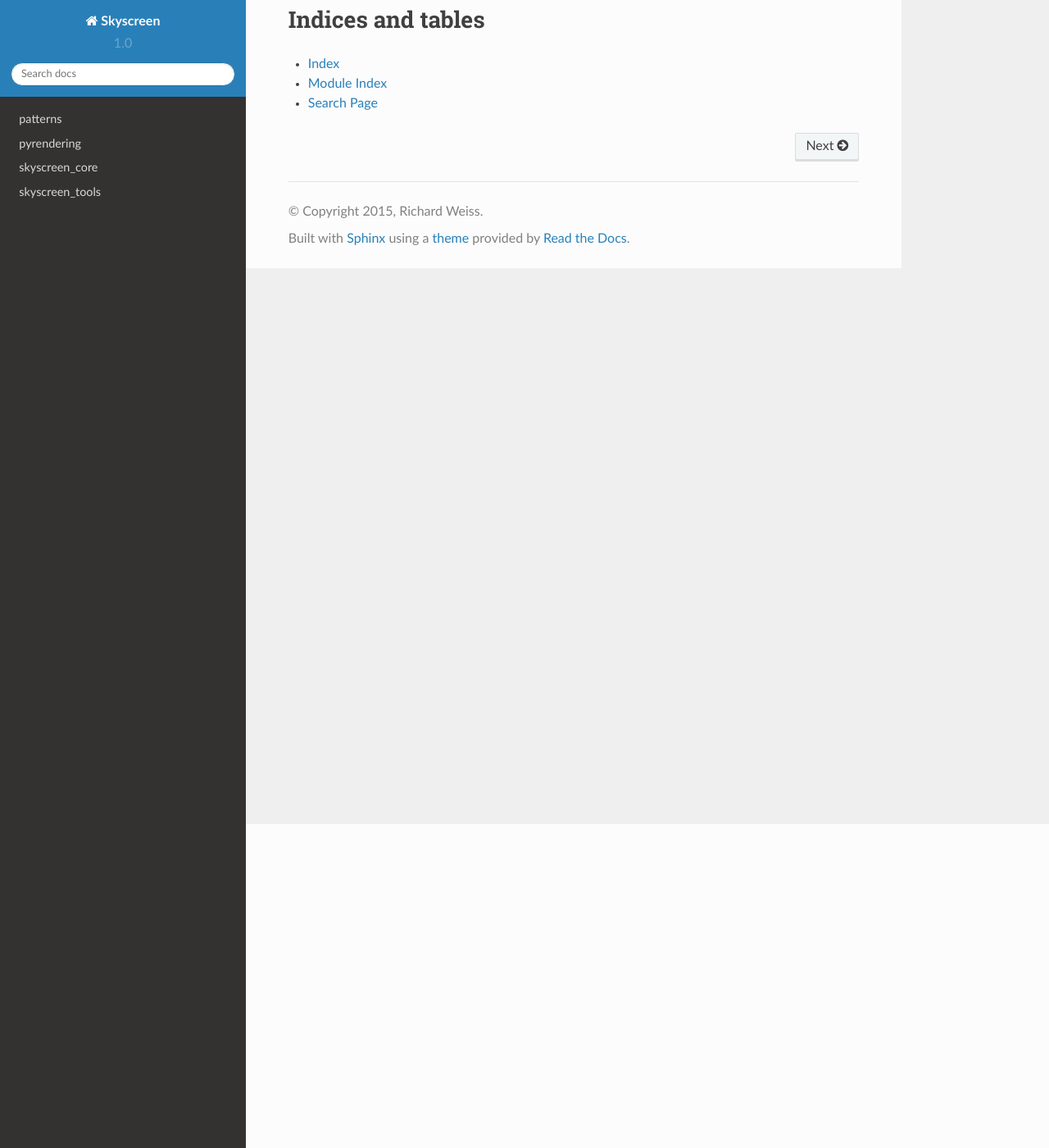
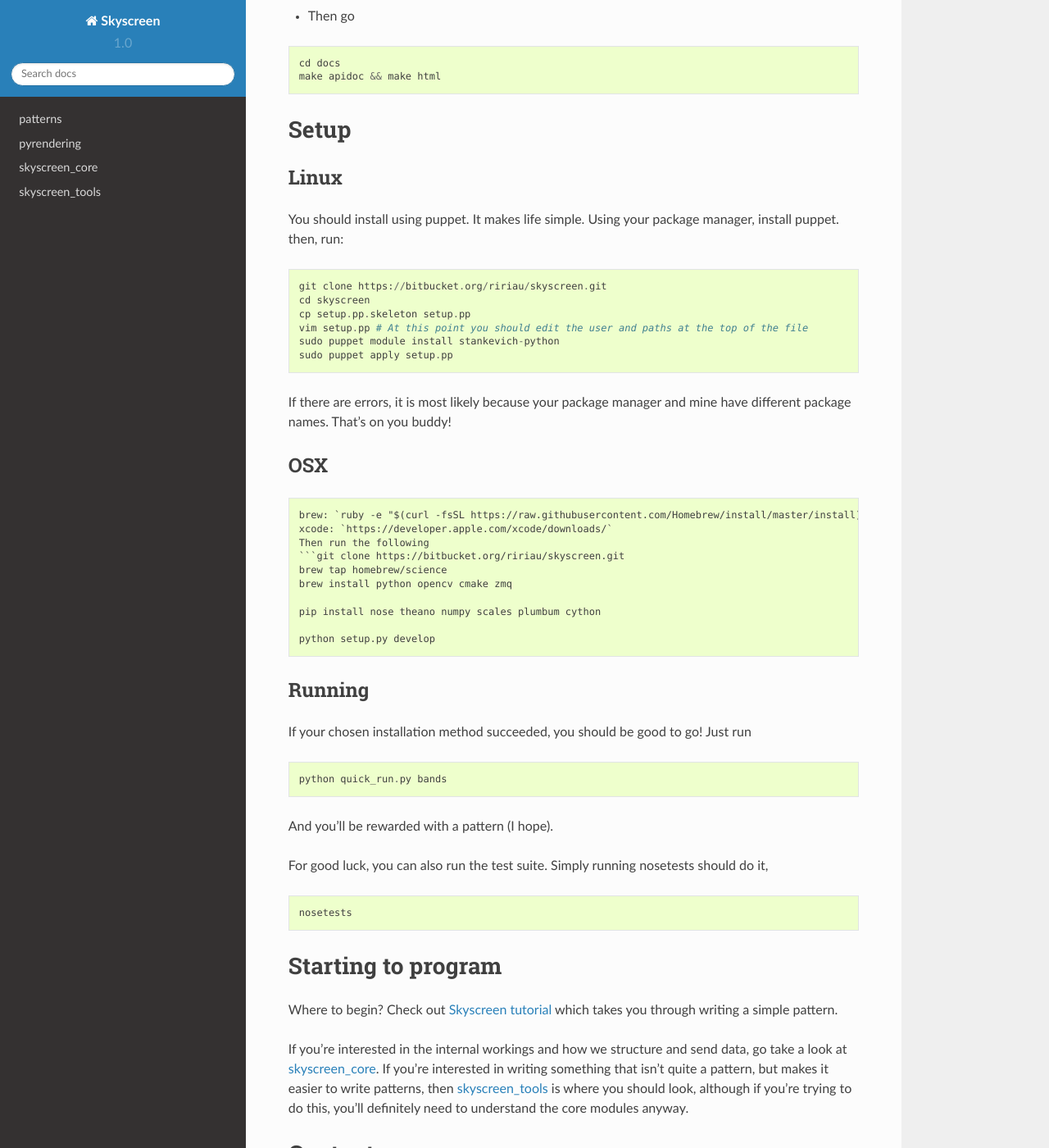
Before and after one commit to jarrahl/skyscreen, a Sphinx documentation site: the page built from docs/index.rst, in a window 1280 px wide and 1400 px high, scrolled down 395 px. Shown: the whole window at 82% size. Built offline with Sphinx 7.4.7 and the Read the Docs theme 2.0.0, drawn with Linux system fonts in a browser that asks for light colours; some of the changed text lies outside the part shown.

Commit message:
docs and zlib

````diff
--- a/docs/index.rst
+++ b/docs/index.rst
@@ -7,8 +7,78 @@
 =====================================
 Here, you'll find documentation on our awesome skyscreen. Looking for somewhere to start? Check out patterns!
 
+Building these docs
+-------------------
+* Ensure sphynx is installed, most likely by doing
+::
+
+   pip install Sphinx
+
+* Then go
+::
+
+   cd docs
+   make apidoc && make html
+
+Setup
+=====
+Linux
+-----
+You should install using puppet. It makes life simple. Using your package manager, install puppet.
+then, run::
+
+   git clone https://bitbucket.org/ririau/skyscreen.git
+   cd skyscreen
+   cp setup.pp.skeleton setup.pp
+   vim setup.pp # At this point you should edit the user and paths at the top of the file
+   sudo puppet module install stankevich-python
+   sudo puppet apply setup.pp
+
+If there are errors, it is most likely because your package manager and mine have different package
+names. That's on you buddy!
+
+OSX
+---
+::
+
+   brew: `ruby -e "$(curl -fsSL https://raw.githubusercontent.com/Homebrew/install/master/install)"`
+   xcode: `https://developer.apple.com/xcode/downloads/`
+   Then run the following
+   ```git clone https://bitbucket.org/ririau/skyscreen.git
+   brew tap homebrew/science
+   brew install python opencv cmake zmq
+
+   pip install nose theano numpy scales plumbum cython
+
+   python setup.py develop
+
+Running
+-------
+If your chosen installation method succeeded, you should be good to go!
+Just run
+::
+
+   python quick_run.py bands
+
+And you'll be rewarded with a pattern (I hope).
+
+For good luck, you can also run the test suite. Simply running nosetests should do it,
+::
+
+   nosetests
+
+Starting to program
+===================
+Where to begin? Check out :doc:`tutorial` which takes you through writing a simple pattern.
+
+If you're interested in the internal workings and how we structure and send data, go take a look
+at :doc:`skyscreen_core/modules`. If you're interested in writing something that isn't quite a pattern,
+but makes it easier to write patterns, then :doc:`skyscreen_tools/modules` is where you should look,
+although if you're trying to do this, you'll definitely need to understand the core modules anyway.
+
 
 Contents:
+=========
 
 .. toctree::
    :maxdepth: 1
````
Also changed, not shown: README.md (+3 -50 lines), docs/patterns/patterns.rst (+8 -0 lines), docs/tutorial.rst (added, +251 -0 lines), 2 other files.
